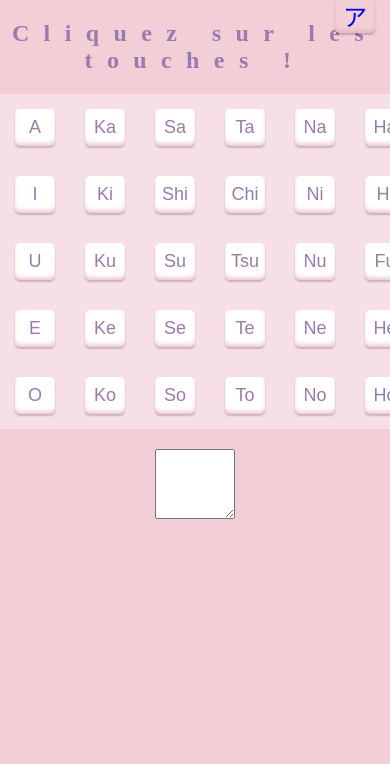
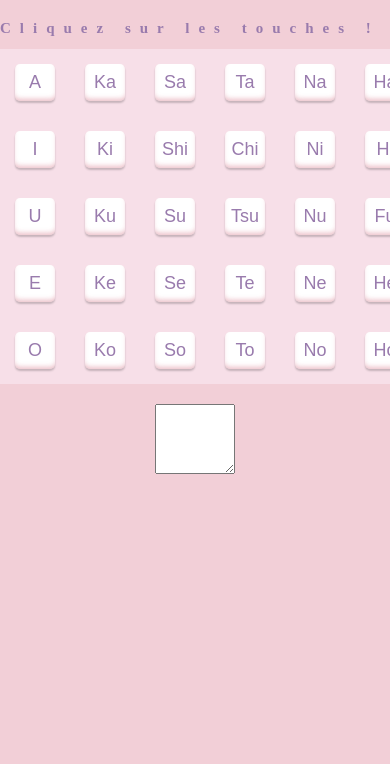
Before and after one commit to minorikuno/hiragana, a plain HTML site: page index.html in a window 390 px wide. Shown: the part 80-844 px from the top of the page. Drawn offline with nearby package versions, Linux system fonts and the light colour scheme.

Commit message:
Update stylesheet.css

```diff
--- a/stylesheet.css
+++ b/stylesheet.css
@@ -27,7 +27,6 @@ body {              /*haikei image wo ippai ni suru*/
 }
 
   /** ~c o m m u n **/
-
 
 header {
   position:fixed;
@@ -156,3 +155,37 @@ display: flex;
 
 }
 /** ~t o p **/
+
+/** media queries **/
+/** For tablette **/
+@media(max-width:1000px) {
+  /** header **/
+  li {
+    margin: 0 5px;
+    font-size: 15px;
+  }
+
+  .header-right a {
+     width:30px;
+  }
+  /** header **/
+  /** top/main **/
+  .top-heading h2 {
+    font-size: 15px;
+    text-align: left;
+  }
+  /** top/main **/
+/** For tablette **/
+}
+
+/** For telephone **/
+@media(max-width:670px){
+
+
+
+/** For telephone **/
+}
+
+
+
+/** media queries **/
```
